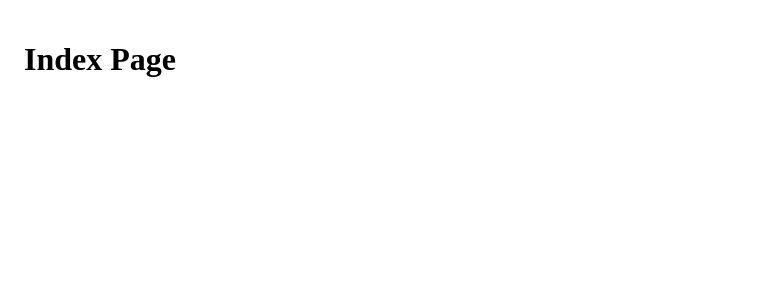
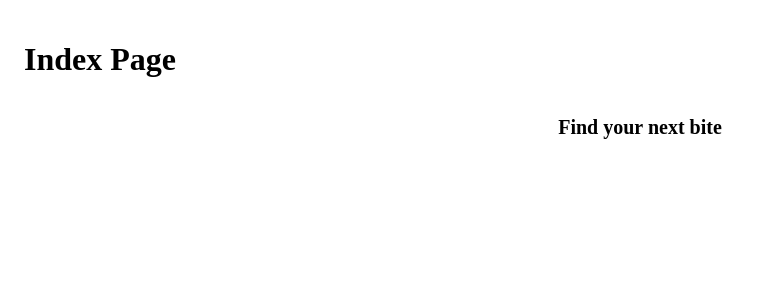
Before and after one commit to CaptainChemist/next-chop-v2, a Next.js app: page / in a window 1280 px wide. Shown: the top 300 px of the page, without its empty margins (0-760 px from the left). Built offline with nearby package versions, Linux system fonts and the light colour scheme.

Commit message:
8. Add MainFooter

```diff
--- /dev/null
+++ b/components/layout/MainFooter.tsx
@@ -0,0 +1,13 @@
+import { Layout, Row, Col } from 'antd';
+
+const { Footer } = Layout;
+
+export const MainFooter = () => (
+  <Footer>
+    <Row>
+      <Col sm={{ span: 22, offset: 1 }}>
+        <h3>Find your next bite</h3>
+      </Col>
+    </Row>
+  </Footer>
+);
--- a/components/layout/MainLayout.tsx
+++ b/components/layout/MainLayout.tsx
@@ -4,6 +4,7 @@ import { theme } from '../../utils/theme';
 import { GlobalStyle } from '../../utils/globalStyle';
 import Head from 'next/head';
 import { Layout } from 'antd';
+import { MainFooter } from './MainFooter';
 
 const { Content } = Layout;
 
@@ -64,6 +65,7 @@ export class MainLayout extends Component<Props> {
         <GlobalStyle />
         <Layout>
           <Content>{children}</Content>
+          <MainFooter />
         </Layout>
       </ThemeProvider>
     );
```
